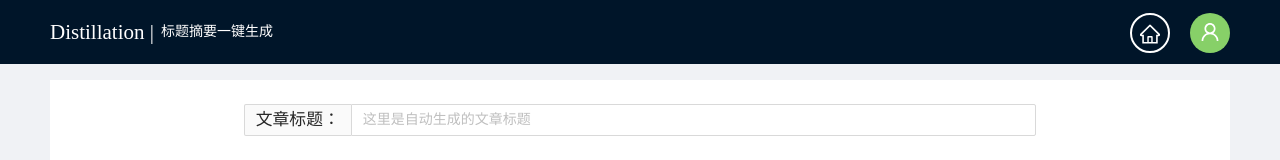
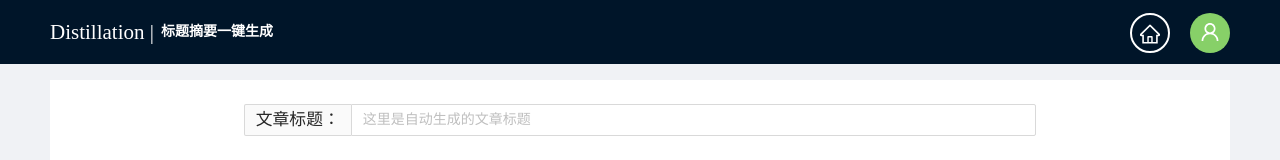
Before and after one commit to YMYzzz/Distillation, a React (Create React App) app: page / in a window 1280 px wide. Shown: the top 160 px of the page. Built offline with nearby package versions, Linux system fonts and the light colour scheme; a web font is replaced by a local one.

Commit message:
fontsWeight

```diff
--- a/src/App.css
+++ b/src/App.css
@@ -7,25 +7,21 @@
 
 @font-face {
     font-family: 'oppo';
-    font-weight: 900;
     src: local('Lato'), url(./style/fonts/OPPOSans-H.ttf) format('truetype');
 }
 
 @font-face {
     font-family: 'oppo';
-    font-weight: 900;
     src: local('Lato'), url(./style/fonts/OPPOSans-L.ttf) format('truetype');
 }
 
 @font-face {
   font-family: 'oppo';
-  font-weight: 900;
   src: local('Lato'), url(./style/fonts/OPPOSans-M.ttf) format('truetype');
 }
 
 @font-face {
   font-family: 'oppo';
-  font-weight: 900;
   src: local('Lato'), url(./style/fonts/OPPOSans-R.ttf) format('truetype');
 }
 
@@ -49,6 +45,11 @@
 }
 div.ant-descriptions-title{
   font-size: 1.8em;
+  font-weight: bold;
+}
+
+div.ant-modal-title {
+  font-weight: bold;
 }
 /*
 #root{
--- a/src/App.js
+++ b/src/App.js
@@ -15,7 +15,8 @@ import { setUserInfo, setHistory } from './actions';
 import { connect } from 'react-redux'
 
 
-axios.defaults.baseURL = "http://10.15.20.228:5000";
+axios.defaults.baseURL = "http://127.0.0.1:5000";
+//axios.defaults.baseURL = "http://10.15.20.228:5000";
 //axios.defaults.baseURL = "https://hz-t3.matpool.com:27758";
 const { Header, Content, Footer } = Layout;
 
@@ -85,7 +86,7 @@ const App = ({ setUserInfo, setHistory }) => {
 					color: 'white',
 				}}>
 					<div style={{  float: 'left',fontSize: '150%', }}>Distillation | </div>
-					<div style={{ float: 'left',}}> &nbsp; 标题摘要一键生成</div>
+					<div style={{ float: 'left',fontWeight: 'bold' }}> &nbsp; 标题摘要一键生成</div>
 				</div>
 
 				<div style={{ float: 'right' }}>
```
